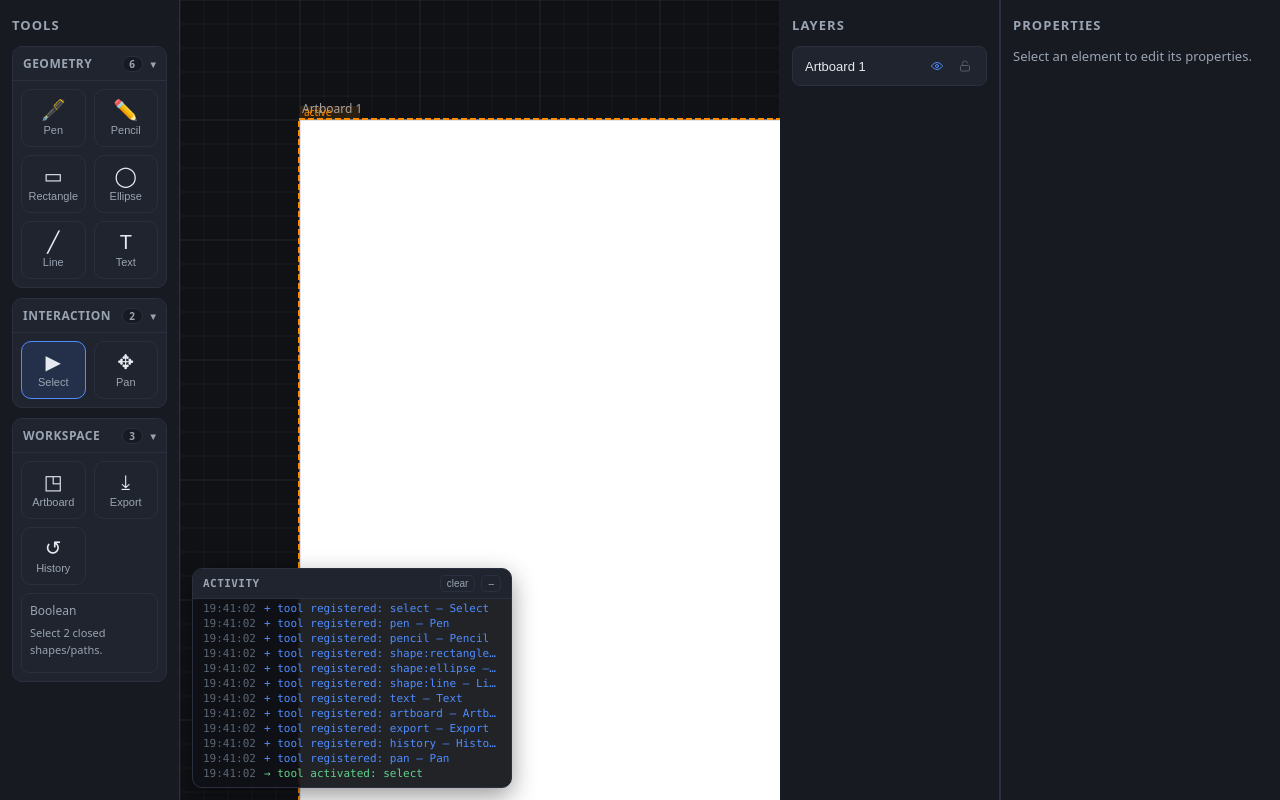
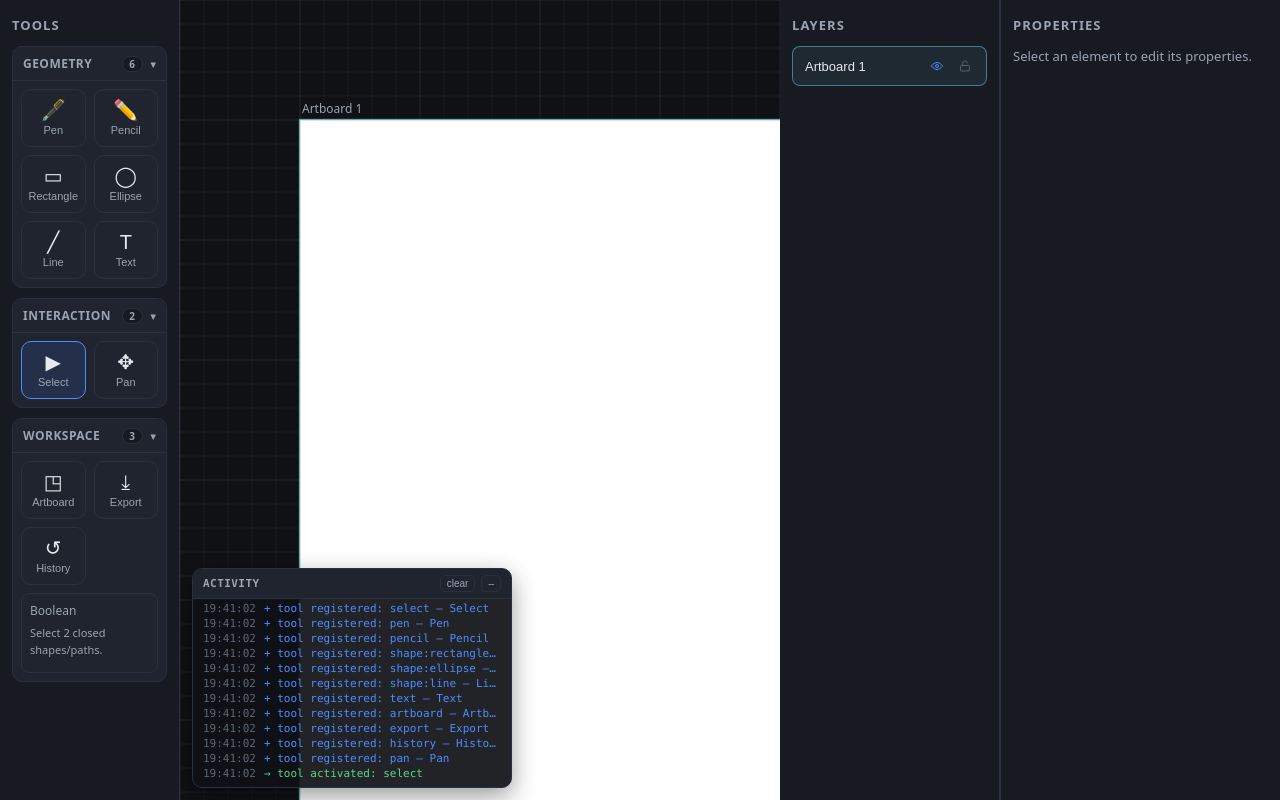
Before and after one commit to Posulpx/huez, a website built with Vite: page index.html in a window 1280 px wide. Built offline with nearby package versions, Linux system fonts and the light colour scheme.

Commit message:
fix: subtle cyan solid outline for active artboard, remove active label

```diff
--- a/src/engine/CanvasRenderer.ts
+++ b/src/engine/CanvasRenderer.ts
@@ -216,23 +216,14 @@ export class CanvasRenderer {
     const y0 = Math.min(b.y, b.y + b.height)
     const w = Math.abs(b.width)
     const h = Math.abs(b.height)
-    ctx.lineWidth = 2 / this.scale
-    ctx.strokeStyle = '#ff8c00'
-    ctx.setLineDash([6 / this.scale, 3 / this.scale])
+    ctx.lineWidth = 1.5 / this.scale
+    ctx.strokeStyle = 'rgba(120, 220, 255, 0.45)'
     ctx.strokeRect(
-      x0 - 1 / this.scale,
-      y0 - 1 / this.scale,
-      w + 2 / this.scale,
-      h + 2 / this.scale
+      x0 - 0.5 / this.scale,
+      y0 - 0.5 / this.scale,
+      w + 1 / this.scale,
+      h + 1 / this.scale
     )
-    ctx.setLineDash([])
-    // Small label
-    ctx.fillStyle = 'rgba(255, 140, 0, 0.12)'
-    ctx.fillRect(x0, y0 - 14 / this.scale, 60 / this.scale, 14 / this.scale)
-    ctx.fillStyle = '#ff8c00'
-    ctx.font = `${10 / this.scale}px system-ui, sans-serif`
-    ctx.textBaseline = 'middle'
-    ctx.fillText('active', x0 + 4 / this.scale, y0 - 7 / this.scale)
     ctx.restore()
   }
 
--- a/src/ui/styles.css
+++ b/src/ui/styles.css
@@ -356,6 +356,11 @@ body {
   background: #243049;
 }
 
+.layer-row.active-artboard {
+  border-color: rgba(120, 220, 255, 0.45);
+  background: rgba(120, 220, 255, 0.08);
+}
+
 .layer-row.child {
   margin-left: 14px;
   padding-left: 16px;
```
